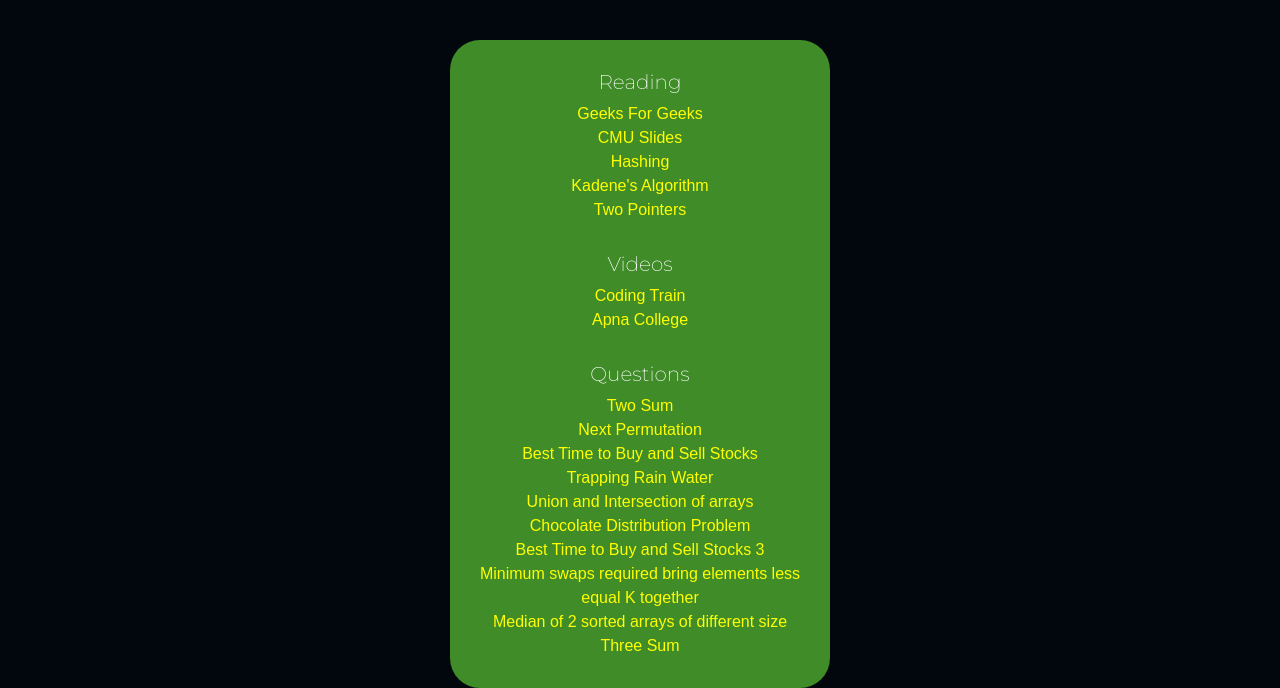
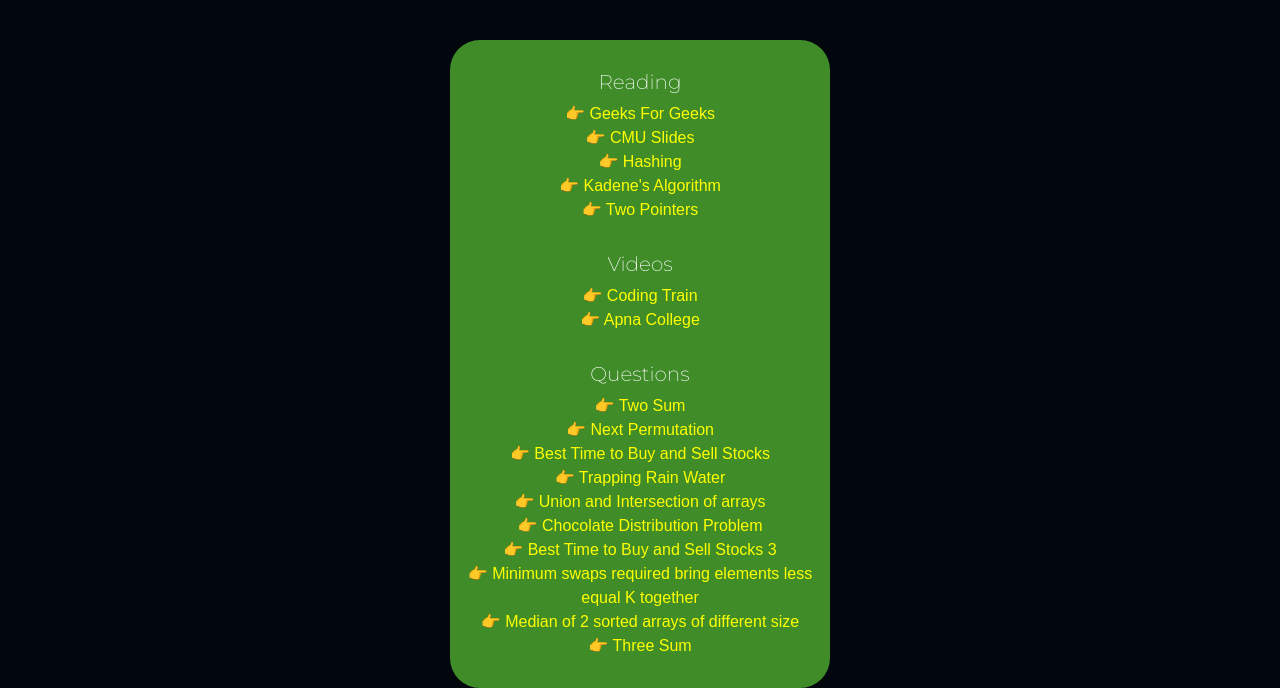
Before and after one commit to 2211shubham/Placement-Buddy, a plain HTML site: page Pages/arrays.html in a window 1280 px wide. Shown: the part 204-892 px from the top of the page. Drawn offline with nearby package versions, Linux system fonts and the light colour scheme.

```diff
--- a/Pages/arrays.html
+++ b/Pages/arrays.html
@@ -51,27 +51,27 @@
             <div class="col-md-4"></div>
             <div class="col-md-4 content container">
                 <h5 class="heading top">Reading</h5>
-                <a href="https://www.geeksforgeeks.org/introduction-to-arrays/" target="_blank" rel="noopener noreferrer">Geeks For Geeks</a>
-                <a href="https://www.cs.cmu.edu/~15122/handouts/03-arrays.pdf" target="_blank" rel="noopener noreferrer">CMU Slides</a>
-                <a href="https://www.geeksforgeeks.org/hashing-data-structure/" target="_blank" rel="noopener noreferrer">Hashing</a>
-                <a href="https://www.geeksforgeeks.org/largest-sum-contiguous-subarray/" target="_blank" rel="noopener noreferrer">Kadene's Algorithm</a>
-                <a href="https://www.geeksforgeeks.org/two-pointers-technique/" target="_blank" rel="noopener noreferrer">Two Pointers</a>
+                <a href="https://www.geeksforgeeks.org/introduction-to-arrays/" target="_blank" rel="noopener noreferrer">👉 Geeks For Geeks</a>
+                <a href="https://www.cs.cmu.edu/~15122/handouts/03-arrays.pdf" target="_blank" rel="noopener noreferrer">👉 CMU Slides</a>
+                <a href="https://www.geeksforgeeks.org/hashing-data-structure/" target="_blank" rel="noopener noreferrer">👉 Hashing</a>
+                <a href="https://www.geeksforgeeks.org/largest-sum-contiguous-subarray/" target="_blank" rel="noopener noreferrer">👉 Kadene's Algorithm</a>
+                <a href="https://www.geeksforgeeks.org/two-pointers-technique/" target="_blank" rel="noopener noreferrer">👉 Two Pointers</a>
 
                 <h5 class="heading top">Videos</h5>
-                <a href="https://www.youtube.com/watch?v=NptnmWvkbTw" target="_blank" rel="noopener noreferrer">Coding Train</a>
-                <a href="https://www.youtube.com/playlist?list=PLfqMhTWNBTe0b2nM6JHVCnAkhQRGiZMSJ" target="_blank" rel="noopener noreferrer">Apna College</a>
+                <a href="https://www.youtube.com/watch?v=NptnmWvkbTw" target="_blank" rel="noopener noreferrer">👉 Coding Train</a>
+                <a href="https://www.youtube.com/playlist?list=PLfqMhTWNBTe0b2nM6JHVCnAkhQRGiZMSJ" target="_blank" rel="noopener noreferrer">👉 Apna College</a>
                 <h5 class="heading top">Questions</h5>
-                <a href="https://leetcode.com/problems/two-sum/" target="_blank" rel="noopener noreferrer">Two Sum</a>
-                <a href="https://leetcode.com/problems/next-permutation/" target="_blank" rel="noopener noreferrer">Next Permutation</a>
-                <a href="https://leetcode.com/problems/best-time-to-buy-and-sell-stock/" target="_blank" rel="noopener noreferrer">Best Time to Buy and Sell Stocks</a>
-                <a href="https://practice.geeksforgeeks.org/problems/trapping-rain-water-1587115621/1" target="_blank" rel="noopener noreferrer">Trapping Rain Water</a>
-                <a href="https://practice.geeksforgeeks.org/problems/union-of-two-arrays3538/1" target="_blank" rel="noopener noreferrer">Union and Intersection of arrays</a>
-                <a href="https://practice.geeksforgeeks.org/problems/chocolate-distribution-problem3825/1" target="_blank" rel="noopener noreferrer">Chocolate Distribution Problem</a>
-                <a href="https://leetcode.com/problems/best-time-to-buy-and-sell-stock-iii/" target="_blank" rel="noopener noreferrer">Best Time to Buy and Sell Stocks 3</a>
-                <a href="https://practice.geeksforgeeks.org/problems/minimum-swaps-required-to-bring-all-elements-less-than-or-equal-to-k-together4847/1" target="_blank" rel="noopener noreferrer">Minimum swaps required bring elements less equal K together</a>
-                <a href="https://www.geeksforgeeks.org/median-of-two-sorted-arrays-of-different-sizes/" target="_blank" rel="noopener noreferrer">Median of 2 sorted arrays of different size</a>
+                <a href="https://leetcode.com/problems/two-sum/" target="_blank" rel="noopener noreferrer">👉 Two Sum</a>
+                <a href="https://leetcode.com/problems/next-permutation/" target="_blank" rel="noopener noreferrer">👉 Next Permutation</a>
+                <a href="https://leetcode.com/problems/best-time-to-buy-and-sell-stock/" target="_blank" rel="noopener noreferrer">👉 Best Time to Buy and Sell Stocks</a>
+                <a href="https://practice.geeksforgeeks.org/problems/trapping-rain-water-1587115621/1" target="_blank" rel="noopener noreferrer">👉 Trapping Rain Water</a>
+                <a href="https://practice.geeksforgeeks.org/problems/union-of-two-arrays3538/1" target="_blank" rel="noopener noreferrer">👉 Union and Intersection of arrays</a>
+                <a href="https://practice.geeksforgeeks.org/problems/chocolate-distribution-problem3825/1" target="_blank" rel="noopener noreferrer">👉 Chocolate Distribution Problem</a>
+                <a href="https://leetcode.com/problems/best-time-to-buy-and-sell-stock-iii/" target="_blank" rel="noopener noreferrer">👉 Best Time to Buy and Sell Stocks 3</a>
+                <a href="https://practice.geeksforgeeks.org/problems/minimum-swaps-required-to-bring-all-elements-less-than-or-equal-to-k-together4847/1" target="_blank" rel="noopener noreferrer">👉 Minimum swaps required bring elements less equal K together</a>
+                <a href="https://www.geeksforgeeks.org/median-of-two-sorted-arrays-of-different-sizes/" target="_blank" rel="noopener noreferrer">👉 Median of 2 sorted arrays of different size</a>
 
-                <a  class ="last"href="https://leetcode.com/problems/3sum/" target="_blank" rel="noopener noreferrer">Three Sum</a>
+                <a  class ="last"href="https://leetcode.com/problems/3sum/" target="_blank" rel="noopener noreferrer">👉 Three Sum</a>
             </div>
             <div class="col-md-4"></div>
         </div>
```
